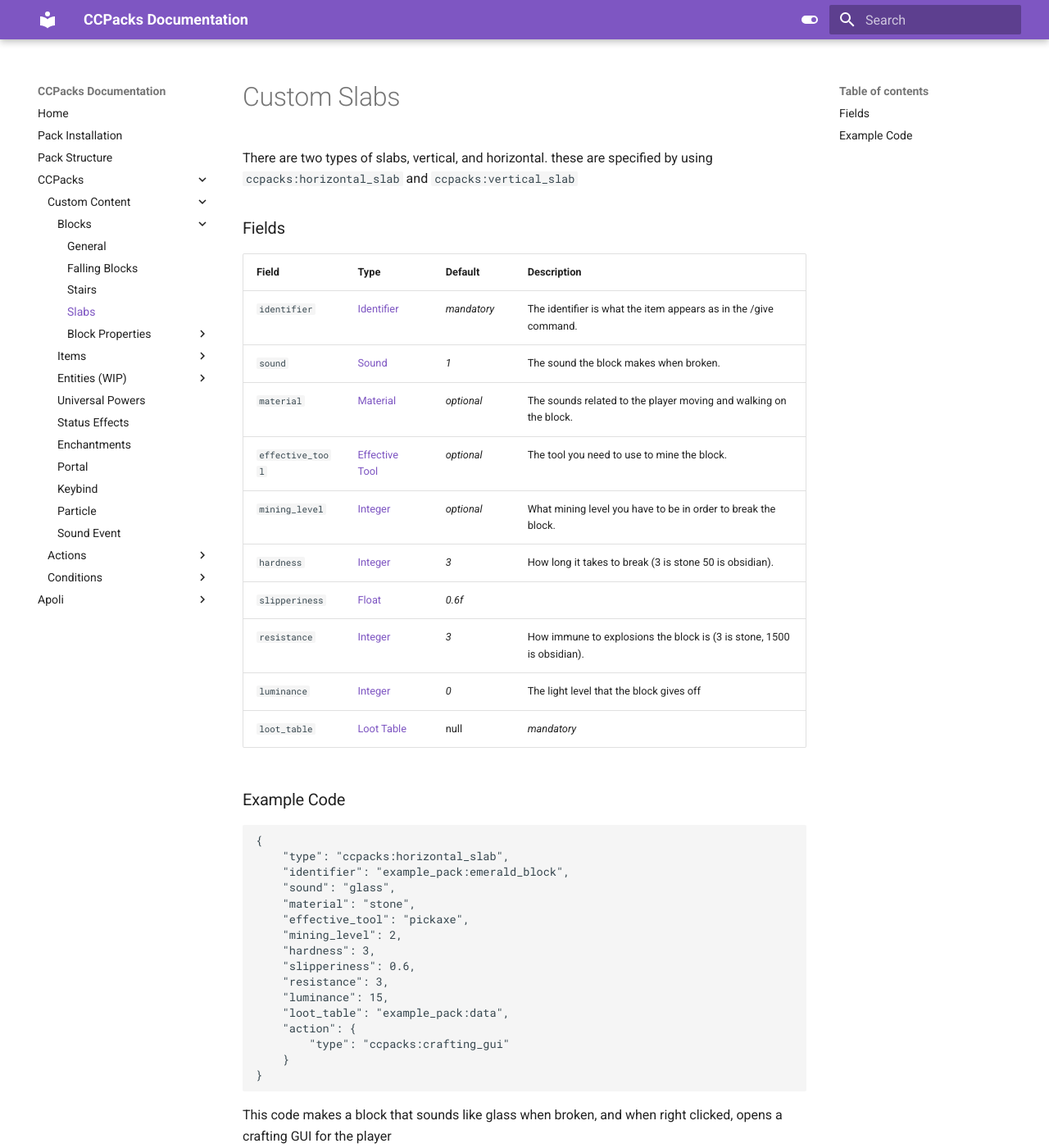
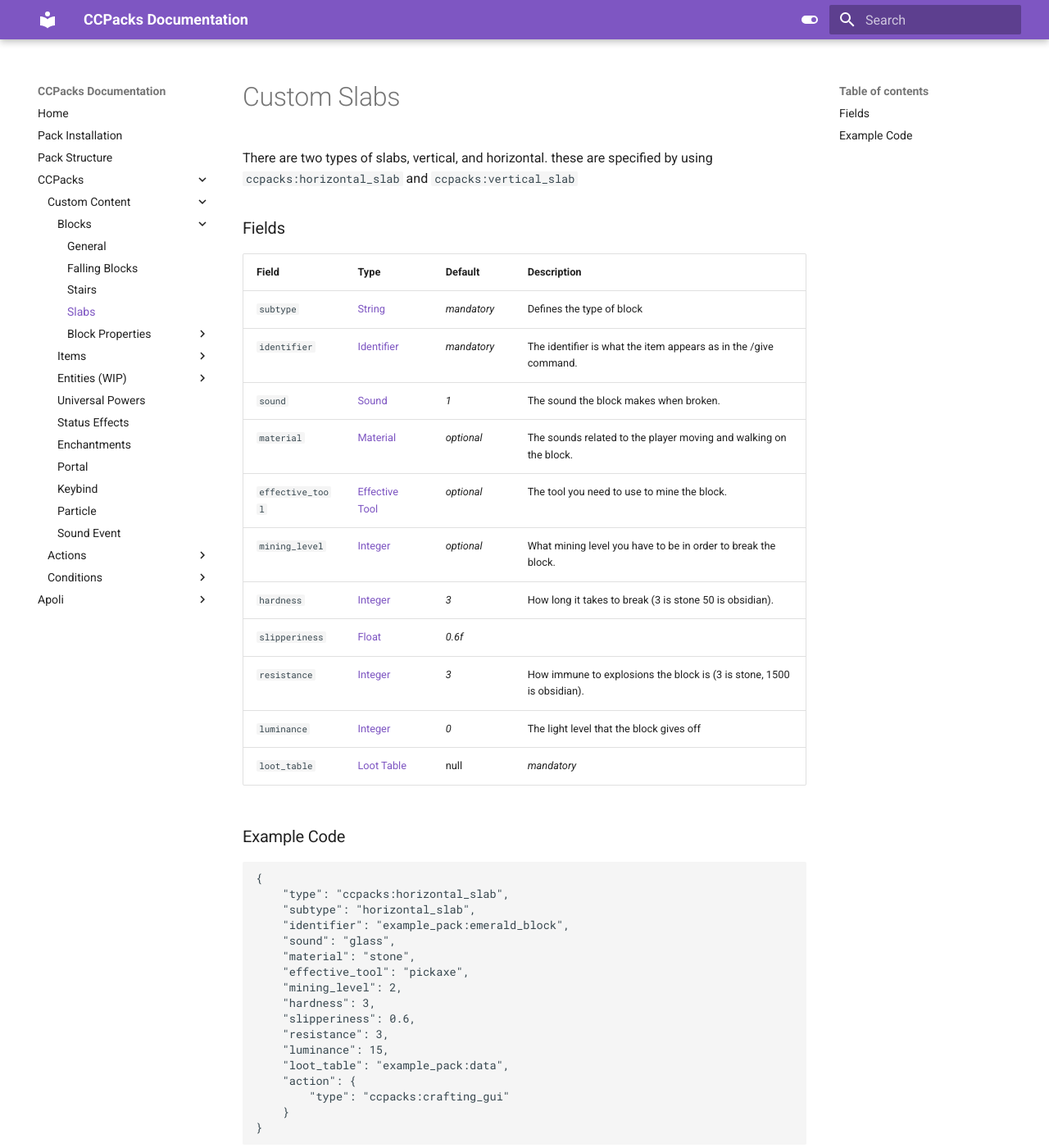
Before and after one commit to eggohito/CCPacks-Documentation, an MkDocs documentation site: the page built from docs/block/slabs.md, in a window 1280 px wide and 1400 px high. Shown: the whole window at 82% size. Built offline with MkDocs 1.6.1 and Material for MkDocs 9.7.7, drawn with Linux system fonts in a browser that asks for light colours.

Commit message:
Added subtypes to block types

````diff
--- a/docs/block/slabs.md
+++ b/docs/block/slabs.md
@@ -6,6 +6,7 @@ There are two types of slabs, vertical, and horizontal. these are specified by u
 
    Field   | Type | Default | Description
 -----------|------|---------|-------------
+`subtype` | [String]() | *mandatory* | Defines the type of block
 `identifier` | [Identifier]() | *mandatory* | The identifier is what the item appears as in the /give command.
 `sound` | [Sound]() | *1* | The sound the block makes when broken.
 `material` | [Material]() | *optional* | The sounds related to the player moving and walking on the block.
@@ -22,6 +23,7 @@ There are two types of slabs, vertical, and horizontal. these are specified by u
 ```json
 {
 	"type": "ccpacks:horizontal_slab",
+	"subtype": "horizontal_slab",
 	"identifier": "example_pack:emerald_block",
 	"sound": "glass",
 	"material": "stone",
````
Also changed, not shown: docs/block/falling_block.md (+2 -0 lines), docs/block/general.md (+2 -0 lines), docs/block/stairs.md (+2 -0 lines).
